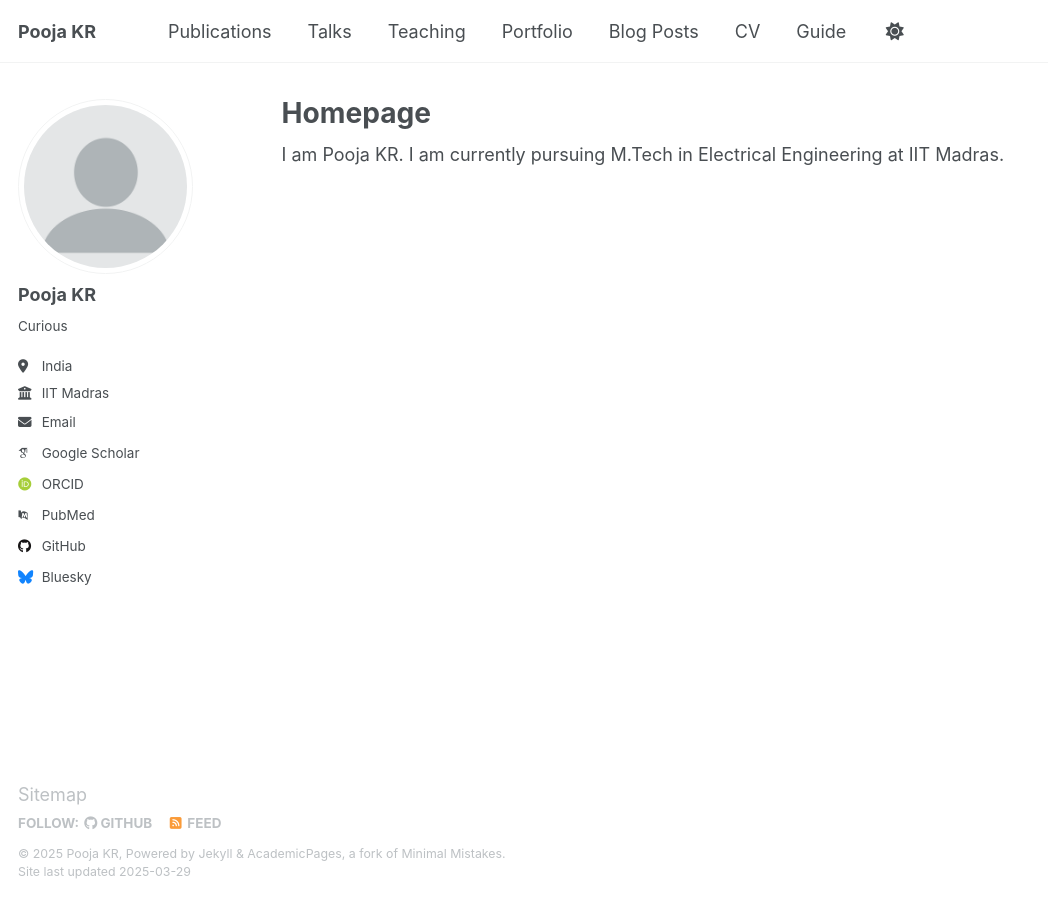
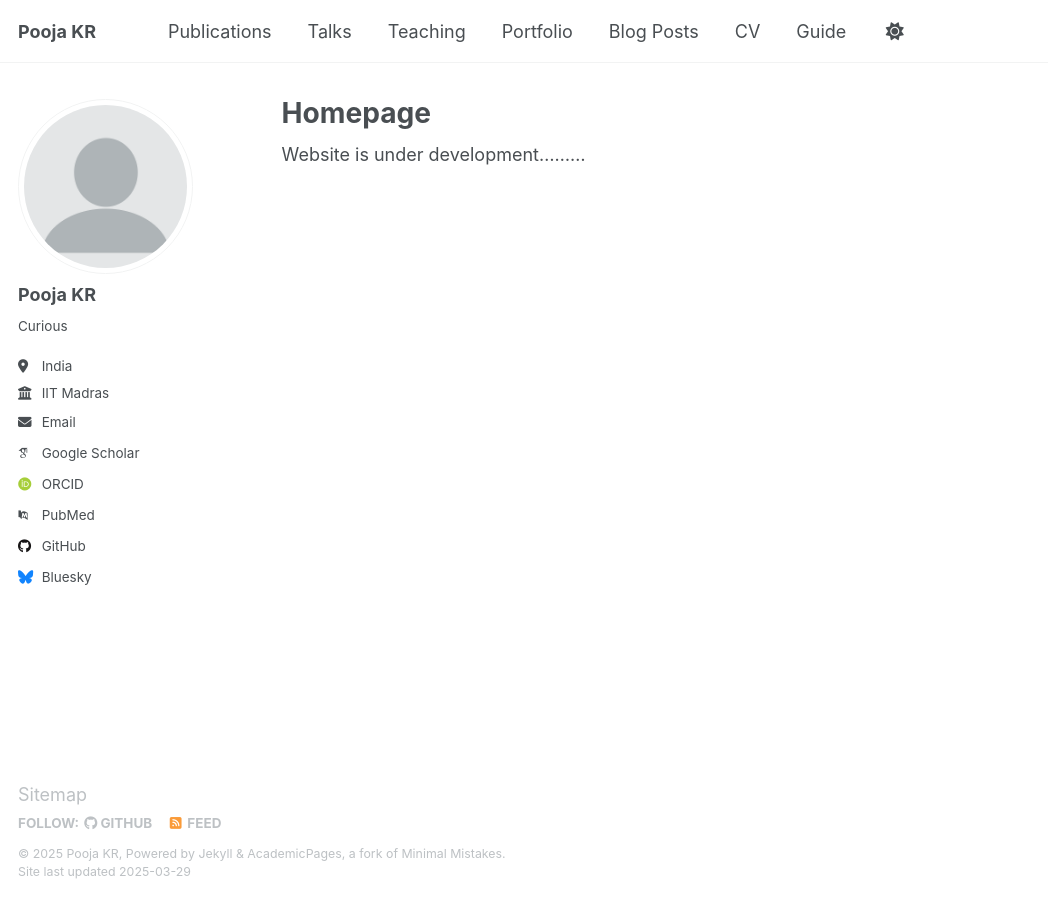
Before and after one commit to Pooja-KR5/krpooja.github.io, a Jekyll site: the page built from _pages/about.md, in a window 1280 px wide. Shown: the whole page, without its empty margins (0-1048 px from the left). Built offline with Jekyll 4.4.1, drawn with Linux system fonts in a browser that asks for light colours; some web fonts are replaced.

Commit message:
Update about.md

```diff
--- a/_pages/about.md
+++ b/_pages/about.md
@@ -7,4 +7,5 @@ redirect_from:
   - /about.html
 ---
 
-I am Pooja KR. I am currently pursuing M.Tech in Electrical Engineering at IIT Madras.
+
+Website is under development.........
```
